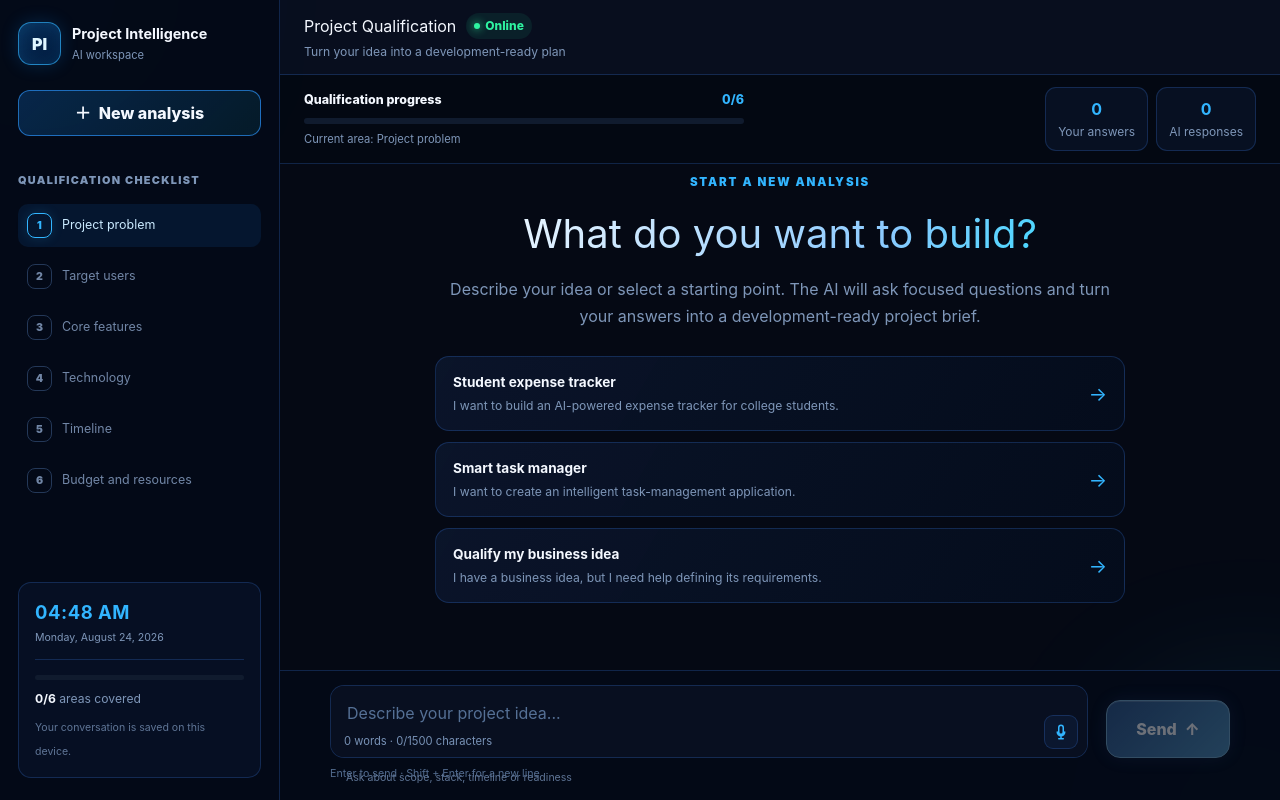
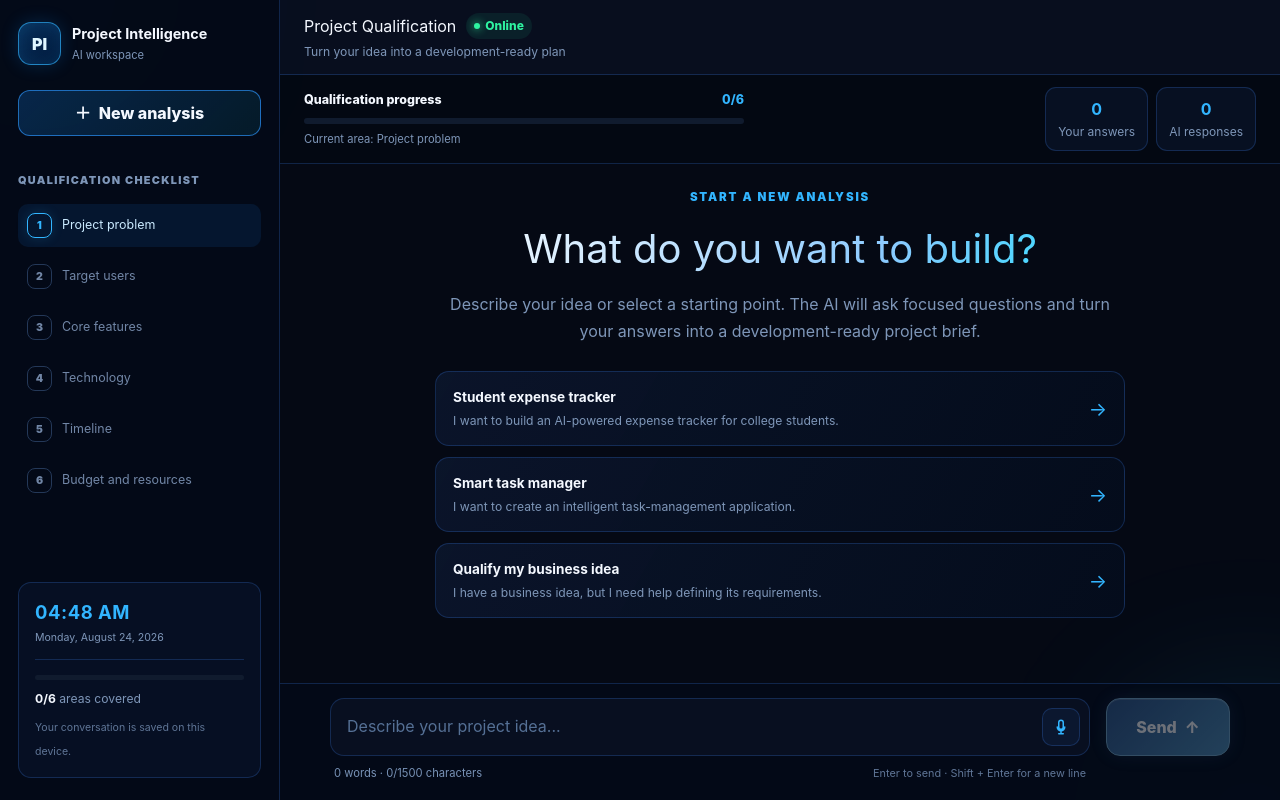
Before and after one commit to sahilbiswas12-sky/ai-qualification-chat, a Next.js app: page / in a window 1280 px wide. Built offline with nearby package versions, Linux system fonts and the light colour scheme.

Commit message:
Fix composer spacing and control alignment

```diff
--- a/src/app/components/Chat.tsx
+++ b/src/app/components/Chat.tsx
@@ -984,6 +984,7 @@ export default function Chat() {
 
       <form onSubmit={handleSubmit}>
         <div className="input-wrapper">
+          <div className="composer-field">
           <textarea
             ref={textareaRef}
             id="chat-message"
@@ -1002,10 +1003,6 @@ export default function Chat() {
           />
 
           {interimTranscript && <span className="voice-preview">Listening: {interimTranscript}</span>}
-          <span className="composer-metrics" aria-live="polite" aria-label="Message length">
-            {wordCount} {wordCount === 1 ? "word" : "words"} · {input.length}/{MAX_CHARACTERS} characters
-          </span>
-          <span className="composer-tip">Ask about scope, stack, timeline or readiness</span>
           <button
             type="button"
             className={isListening ? "voice-button is-listening" : "voice-button"}
@@ -1020,6 +1017,14 @@ export default function Chat() {
               <svg viewBox="0 0 24 24" aria-hidden="true"><path d="M12 15a3 3 0 0 0 3-3V6a3 3 0 1 0-6 0v6a3 3 0 0 0 3 3Zm5-3a5 5 0 0 1-10 0M12 17v4m-3 0h6" /></svg>
             )}
           </button>
+          </div>
+
+          <div className="composer-meta">
+            <span className="composer-metrics" aria-live="polite" aria-label="Message length">
+              {wordCount} {wordCount === 1 ? "word" : "words"} · {input.length}/{MAX_CHARACTERS} characters
+            </span>
+            <span className="composer-tip">Enter to send · Shift + Enter for a new line</span>
+          </div>
         </div>
 
         {isGenerating ? (
@@ -1042,9 +1047,6 @@ export default function Chat() {
           </button>
         )}
 
-        <small className="keyboard-hint">
-          Enter to send · Shift + Enter for a new line
-        </small>
       </form>
 
       {showClearConfirmation && (
--- a/src/app/globals.css
+++ b/src/app/globals.css
@@ -1733,15 +1733,18 @@ body {
 .chat-empty-state { margin: clamp(24px,8vh,76px) auto; }
 .chat-empty-state h2 { background: linear-gradient(120deg,#fff,#8bcaff 65%,#22dfff); background-clip: text; color: transparent; }
 .chat-workspace > form { position: relative; margin: 0; padding: 14px max(24px, calc((100% - 900px) / 2)) 18px; border-top: 1px solid var(--border); background: rgba(4,10,23,.96); }
-.input-wrapper { position: relative; }
-.input-wrapper textarea { padding-right: 54px; padding-bottom: 34px; }
-.composer-tip { position: absolute; left: 16px; bottom: -28px; color: #5f7596; font-size: .66rem; }
-.composer-metrics { position: absolute; left: 14px; bottom: 8px; color: #7892b6; font-size: .7rem; pointer-events: none; }
+.chat-workspace > form { align-items: start; column-gap: 16px; row-gap: 0; }
+.input-wrapper { display: grid; min-width: 0; gap: 8px; }
+.composer-field { position: relative; min-width: 0; }
+.composer-field textarea { padding: 15px 54px 15px 16px; }
+.composer-meta { display: flex; align-items: center; justify-content: space-between; min-height: 18px; gap: 16px; padding-inline: 4px; }
+.composer-tip { color: #5f7596; font-size: .68rem; white-space: nowrap; }
+.composer-metrics { color: #7892b6; font-size: .7rem; white-space: nowrap; }
 .voice-preview { position: absolute; right: 52px; bottom: 9px; max-width: 45%; overflow: hidden; color: var(--cyan); font-size: .68rem; text-overflow: ellipsis; white-space: nowrap; }
-.voice-button { position: absolute; right: 10px; bottom: 9px; display: grid; width: 34px; height: 34px; place-items: center; border: 1px solid var(--border); border-radius: 9px; background: rgba(12,24,48,.96); color: var(--blue-bright); }
+.voice-button { position: absolute; top: 50%; right: 10px; display: grid; width: 38px; height: 38px; place-items: center; border: 1px solid var(--border); border-radius: 10px; background: rgba(12,24,48,.96); color: var(--blue-bright); transform: translateY(-50%); }
 .voice-button svg { width: 18px; height: 18px; fill: none; stroke: currentColor; stroke-linecap: round; stroke-linejoin: round; stroke-width: 2; }
 .voice-stop { width: 10px; height: 10px; border-radius: 2px; background: currentColor; }
-.voice-button:hover:not(:disabled) { border-color: var(--blue-bright); }
+.voice-button:hover:not(:disabled) { border-color: var(--blue-bright); transform: translateY(-50%); }
 .voice-button.is-listening { border-color: var(--danger); color: #ff8aa3; animation: connection-pulse 1s ease-in-out infinite; }
 .copy-message { float: right; margin: -24px -7px 5px 12px; border: 0; background: transparent; color: transparent; font-size: .66rem; }
 .message-content:hover .copy-message,
@@ -1776,6 +1779,7 @@ body {
   .thinking-indicator { max-width: 96%; }
   .starter-prompts button > span:not(.prompt-arrow) { display: none; }
   .chat-workspace > form { padding-bottom: 20px; }
-  .composer-tip,
-  .keyboard-hint { display: none; }
-}
+  .composer-meta { justify-content: flex-start; }
+  .composer-tip { display: none; }
+  .composer-metrics { font-size: .67rem; }
+}
```
